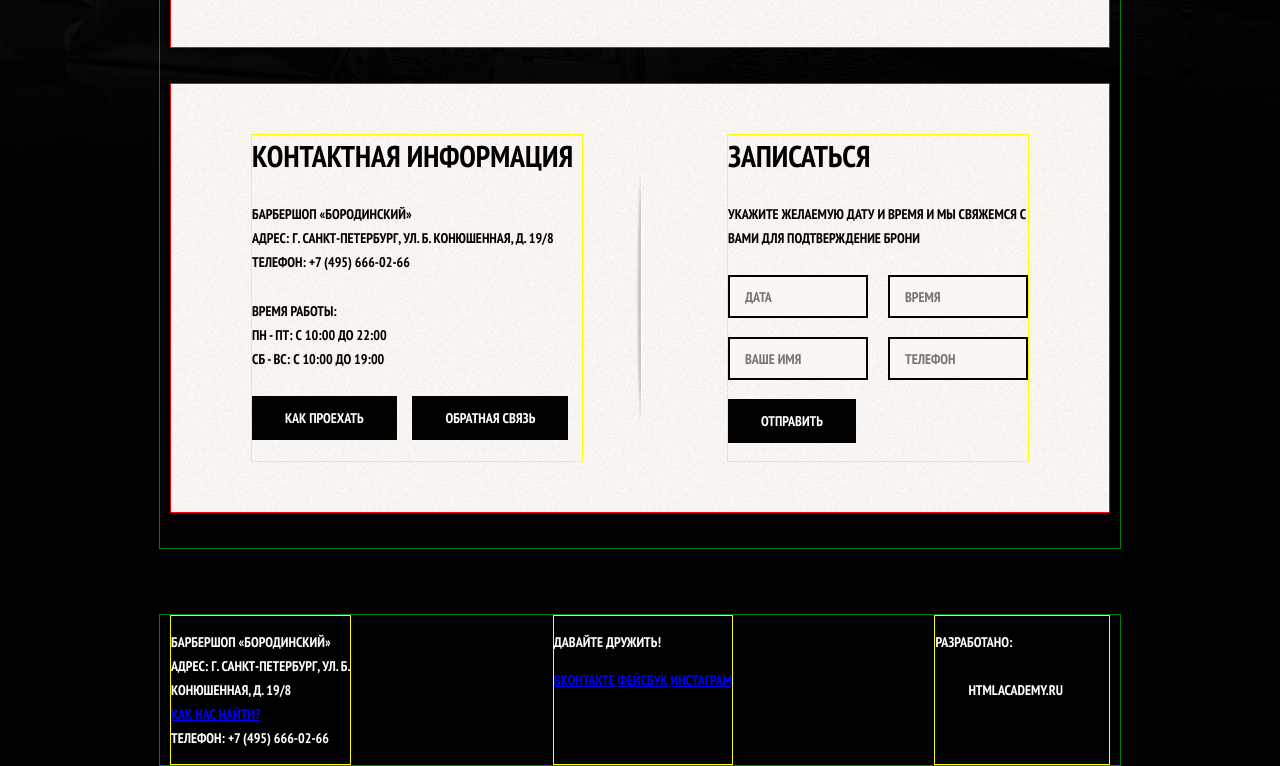
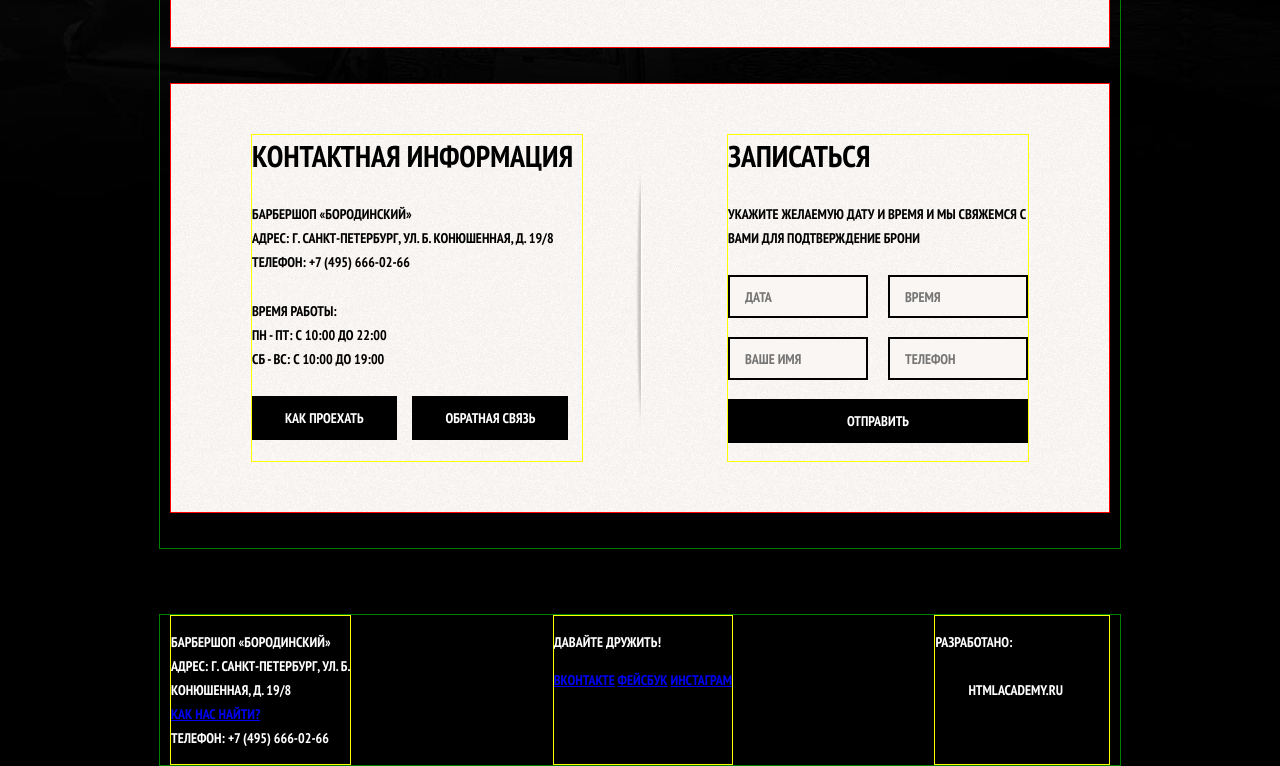
Before and after one commit to lonixoon/barbershop, a plain HTML site: page index.html in a window 1280 px wide. Shown: the part 1026-1792 px from the top of the page. Drawn offline with Linux system fonts and the light colour scheme.

Commit message:
оформление index

```diff
--- a/css/style-index.css
+++ b/css/style-index.css
@@ -293,7 +293,11 @@ h2 {
 
 			border: 2px solid #000000;
 			background: #f9f6f3;
+		}
 
+		.appointmant__form .btn {
+			width: 300px;
+			margin-right: 0;
 		}
 
 
```
